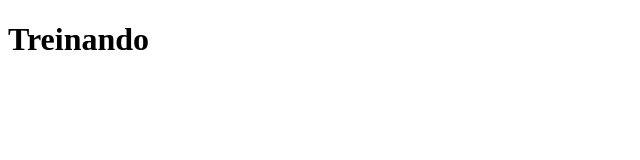
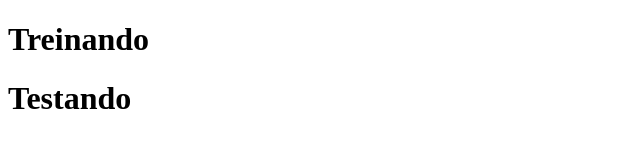
Before and after one commit to deivsonmagos/cursos-escola4.0, a plain HTML site: page index.html in a window 1280 px wide. Shown: the whole page, without its empty margins (0-640 px from the left). Drawn offline with Linux system fonts and the light colour scheme.

Commit message:
Update index.html

```diff
--- a/index.html
+++ b/index.html
@@ -8,5 +8,6 @@
 </head>
 <body>
     <h1>Treinando</h1>
+     <h1>Testando</h1>
 </body>
 </html>
```
